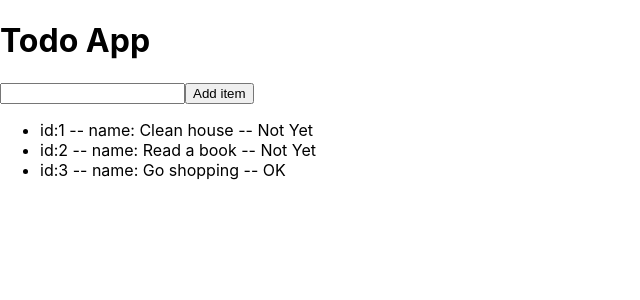
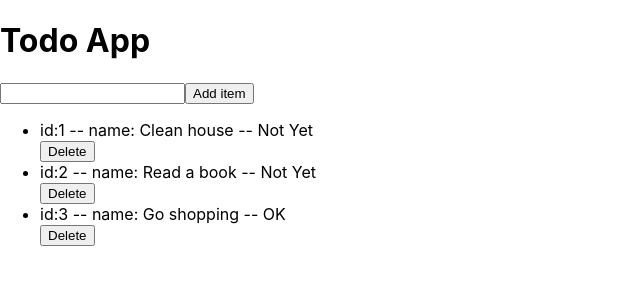
Before and after one commit to ianlai/react-todo-app, a React (Create React App) app: page / in a window 1280 px wide. Shown: the top 300 px of the page, without its empty margins (0-640 px from the left). Built offline with nearby package versions, Linux system fonts and the light colour scheme.

Commit message:
Added remove function by passing callback to todo component

```diff
--- a/src/App.js
+++ b/src/App.js
@@ -17,6 +17,7 @@ class App extends React.Component {
         }
         this.onClick = this.onClick.bind(this);
         this.onChange = this.onChange.bind(this);
+        this.removeTodo = this.removeTodo.bind(this);
     }
 
     onChange(e){
@@ -37,6 +38,15 @@ class App extends React.Component {
         })
     }
 
+    removeTodo(id){
+        console.log("removeTodo:", id)
+        let {todos} = this.state;
+        let newTodos = todos.filter((t) => t.id !== id);
+        this.setState({
+            todos: newTodos
+        });
+    }
+
     render() {
         const {todos, text} = this.state;
 
@@ -51,7 +61,8 @@ class App extends React.Component {
                     {
                         todos.map(
                             t =>
-                            <Todo id={t.id} name={t.name} isDone={t.isDone} />
+                            <Todo id={t.id} name={t.name} isDone={t.isDone}
+                            remove={this.removeTodo}/>
                         )
                     }
                 </ul>
--- a/src/Todo.js
+++ b/src/Todo.js
@@ -3,8 +3,12 @@ import React, {Component} from 'react';
 class Todo extends Component{
     constructor(props){
         super(props)
+        this.remove = this.remove.bind(this);
     }
 
+    remove(){
+        this.props.remove(this.props.id);
+    }
 
     render(){
         const {id, name, isDone} = this.props;
@@ -13,6 +17,9 @@ class Todo extends Component{
                 <li>
                     id:{id} -- name: {name} -- {isDone ? "OK" : "Not Yet"}
                 </li>
+                <button onClick={this.remove}>
+                    Delete
+                </button>
             </div>
         )
     }
```
